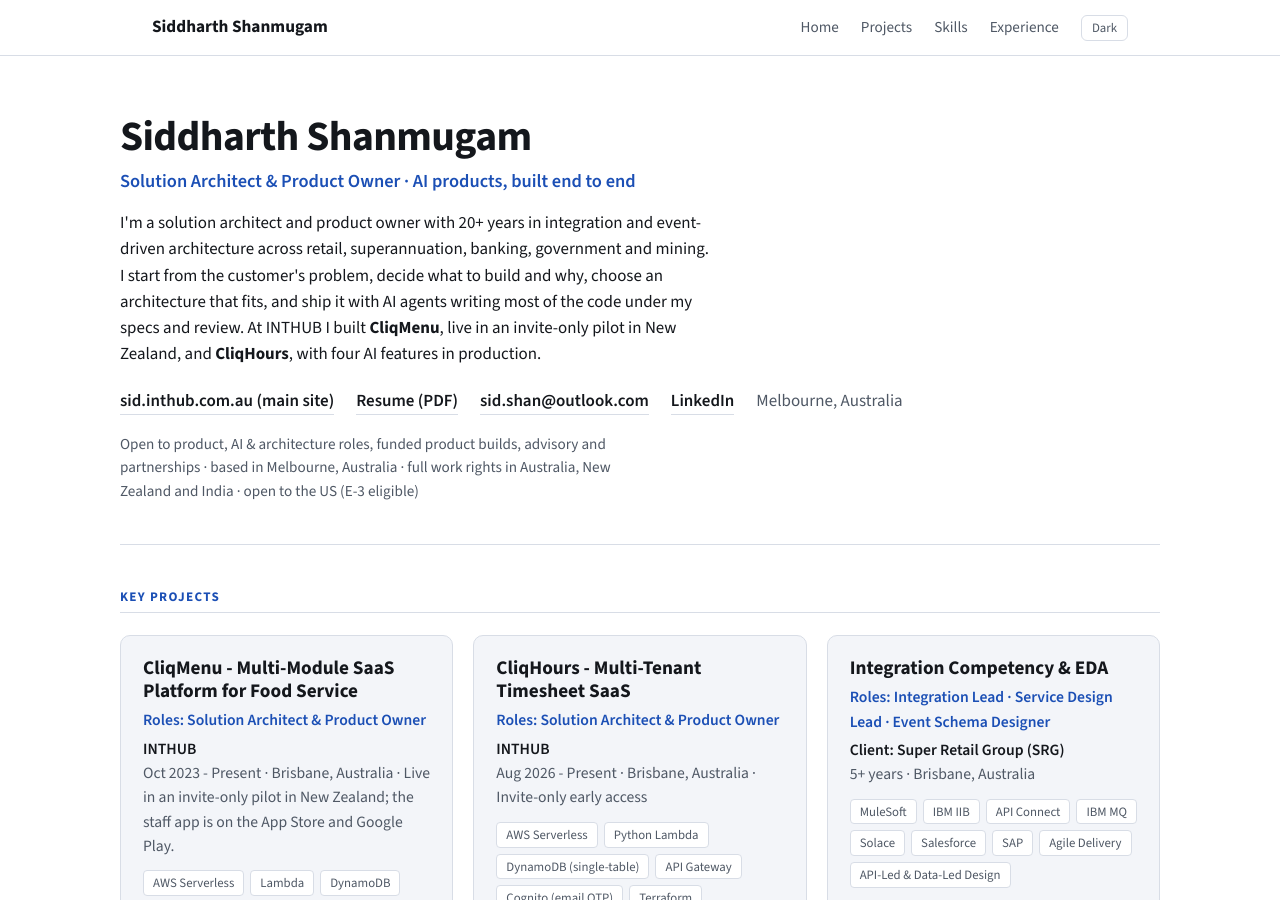
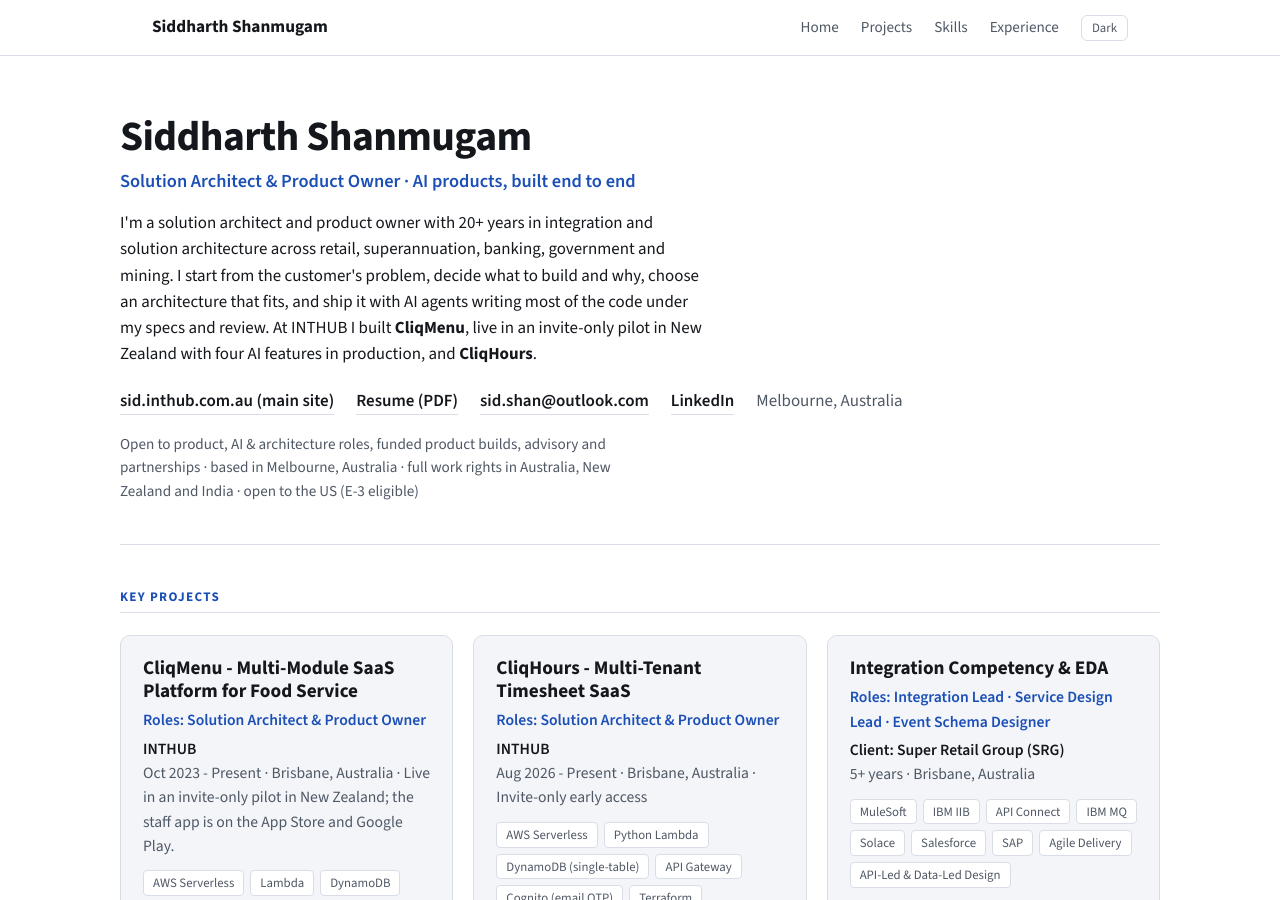
Before and after one commit to sid-inthub/sid-inthub.github.io, a Jekyll site: the page built from index.md, in a window 1280 px wide and 900 px high. Built offline with Jekyll 4.4.1, drawn with Linux system fonts in a browser that asks for light colours.

Commit message:
content: 20+ years is integration and solution architecture; the four AI features belong to CliqMenu
Two corrections to the profile description and the meta description: the 20+ years are integration and solution architecture (event-driven work is the later part of it), and the sentence about the products no longer reads as if CliqHours carried the four AI features.

Co-Authored-By: Claude Fable 5.2 <noreply@anthropic.com>

```diff
--- a/_config.yml
+++ b/_config.yml
@@ -1,5 +1,5 @@
 title: "Siddharth Shanmugam - Solution Architect & Product Owner · AI products, built end to end"
-description: "Portfolio of Siddharth Shanmugam. Solution architect and product owner in Melbourne, Australia. 20+ years of integration and event-driven architecture, and two SaaS products built end to end with AI agents."
+description: "Portfolio of Siddharth Shanmugam. Solution architect and product owner in Melbourne, Australia. 20+ years of integration and solution architecture, and two SaaS products built end to end with AI agents."
 url: https://sid-inthub.github.io
 baseurl: ""
 markdown: kramdown
--- a/_includes/section-profile.html
+++ b/_includes/section-profile.html
@@ -3,11 +3,11 @@
     <h1 class="profile-title">Siddharth Shanmugam</h1>
     <h2 class="profile-subtitle">Solution Architect &amp; Product Owner &middot; AI products, built end to end</h2>
     <p class="profile-description">
-        I'm a solution architect and product owner with 20+ years in integration and event-driven architecture
+        I'm a solution architect and product owner with 20+ years in integration and solution architecture
         across retail, superannuation, banking, government and mining. I start from the customer's problem, decide
         what to build and why, choose an architecture that fits, and ship it with AI agents writing most of the code
-        under my specs and review. At INTHUB I built <strong>CliqMenu</strong>, live in an invite-only pilot in New
-        Zealand, and <strong>CliqHours</strong>, with four AI features in production.
+        under my specs and review. At INTHUB I built <strong>CliqMenu</strong>, live in an invite-only pilot in New Zealand with four AI
+        features in production, and <strong>CliqHours</strong>.
         <!-- <br/> <em>Full employment history available upon request.</em> -->
     </p>
     <div class="profile-contact">
```
